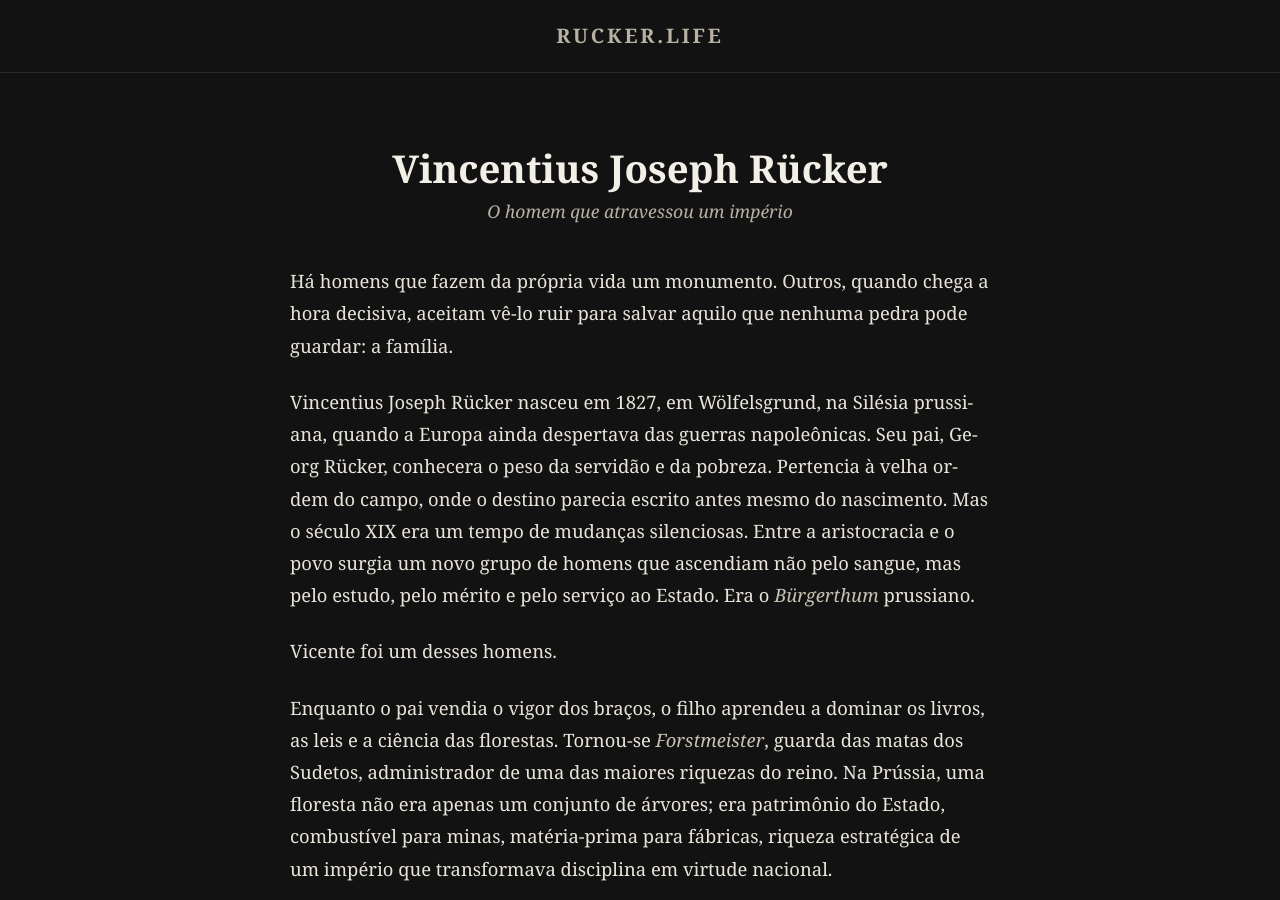
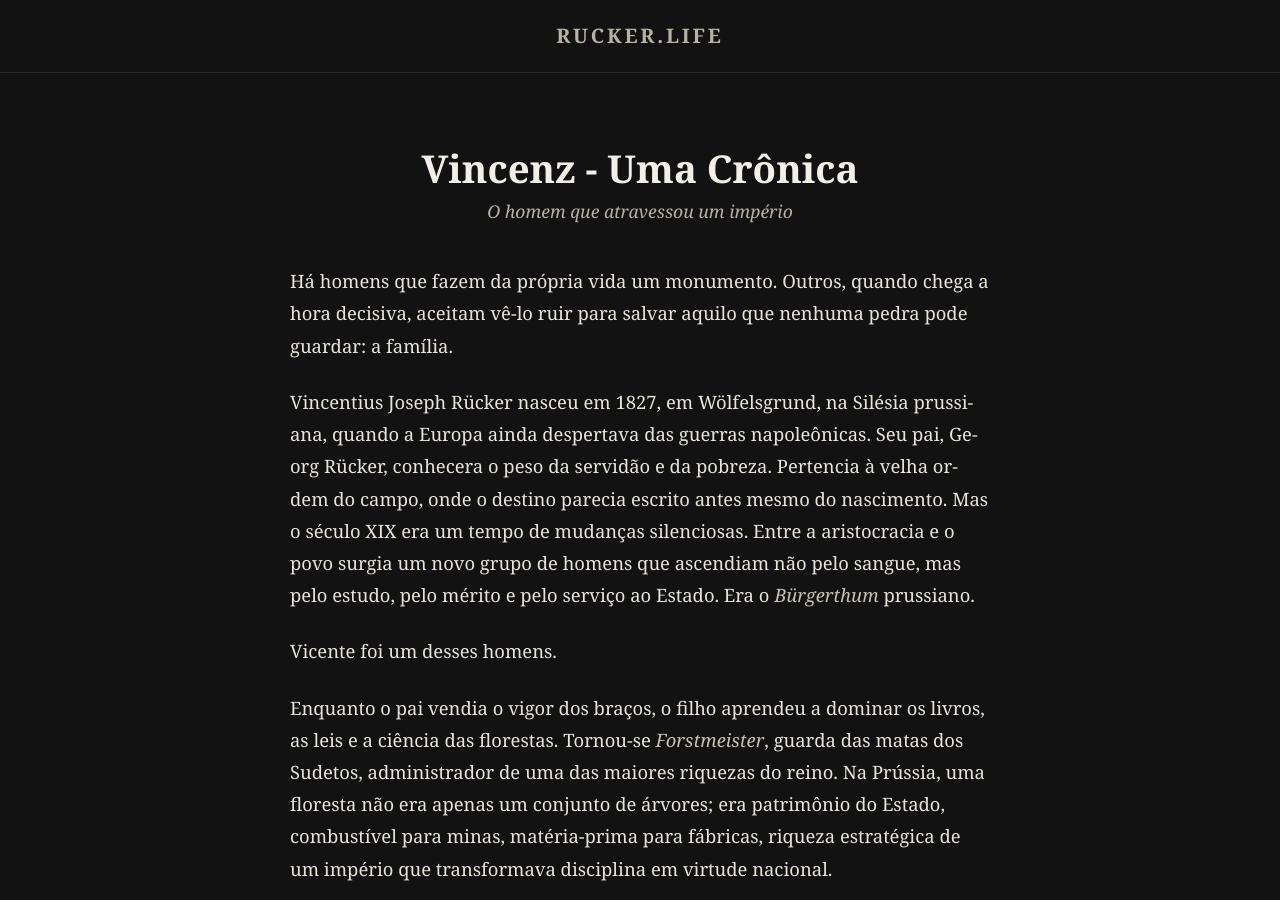
Before and after one commit to frucker-muss/frucker-muss.github.io, a Jekyll site: the page built from familia/vincenz-uma-cronica.html, in a window 1280 px wide and 900 px high. Built offline with Jekyll 4.4.1, drawn with Linux system fonts in a browser that asks for light colours.

Commit message:
Update vincenz-uma-cronica.html

```diff
--- a/familia/vincenz-uma-cronica.html
+++ b/familia/vincenz-uma-cronica.html
@@ -1,6 +1,6 @@
 ---
 layout: cronica
-title: "Vincentius Joseph Rücker"
+title: "Vincenz - Uma Crônica"
 subtitle: "O homem que atravessou um império"
 ---
 
```
